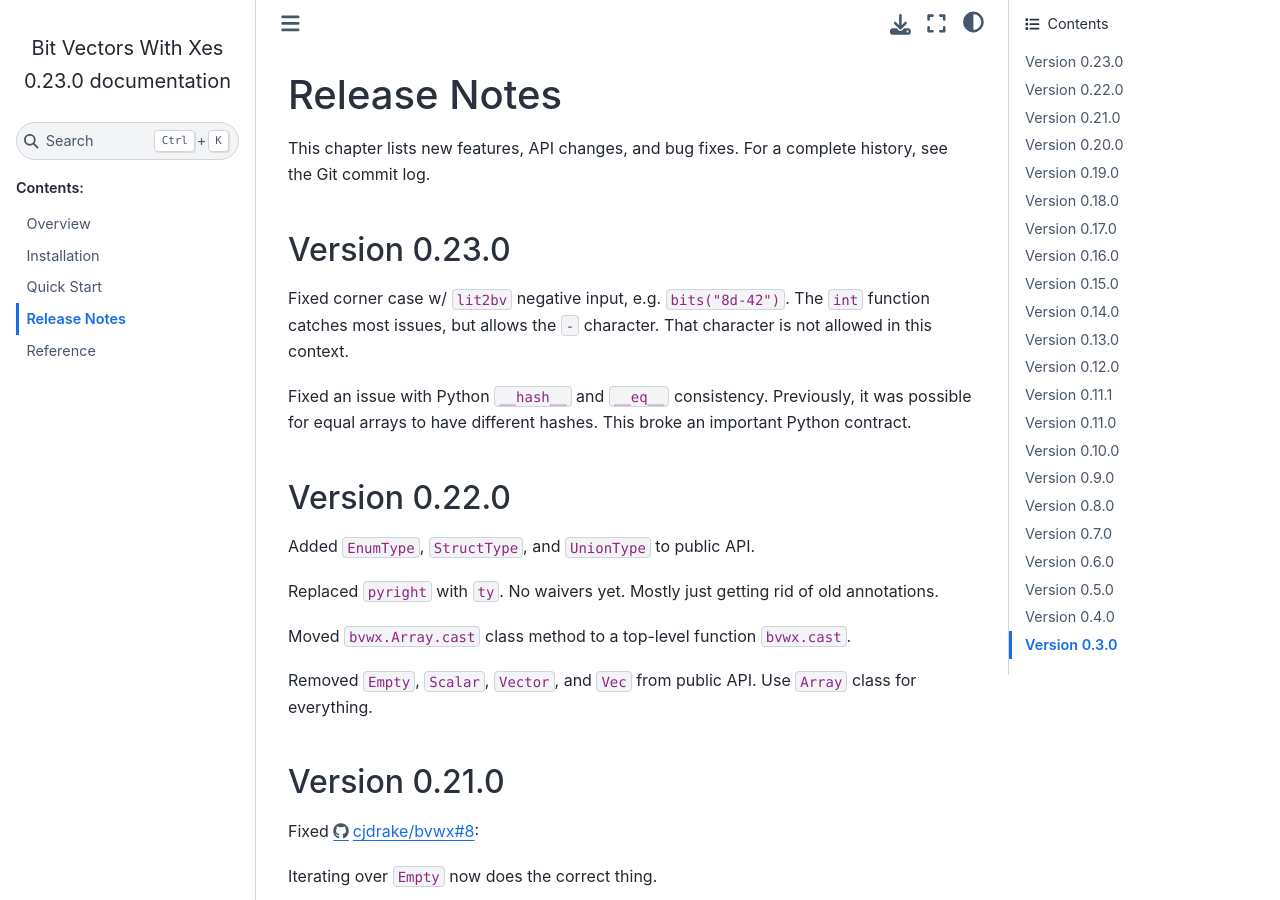
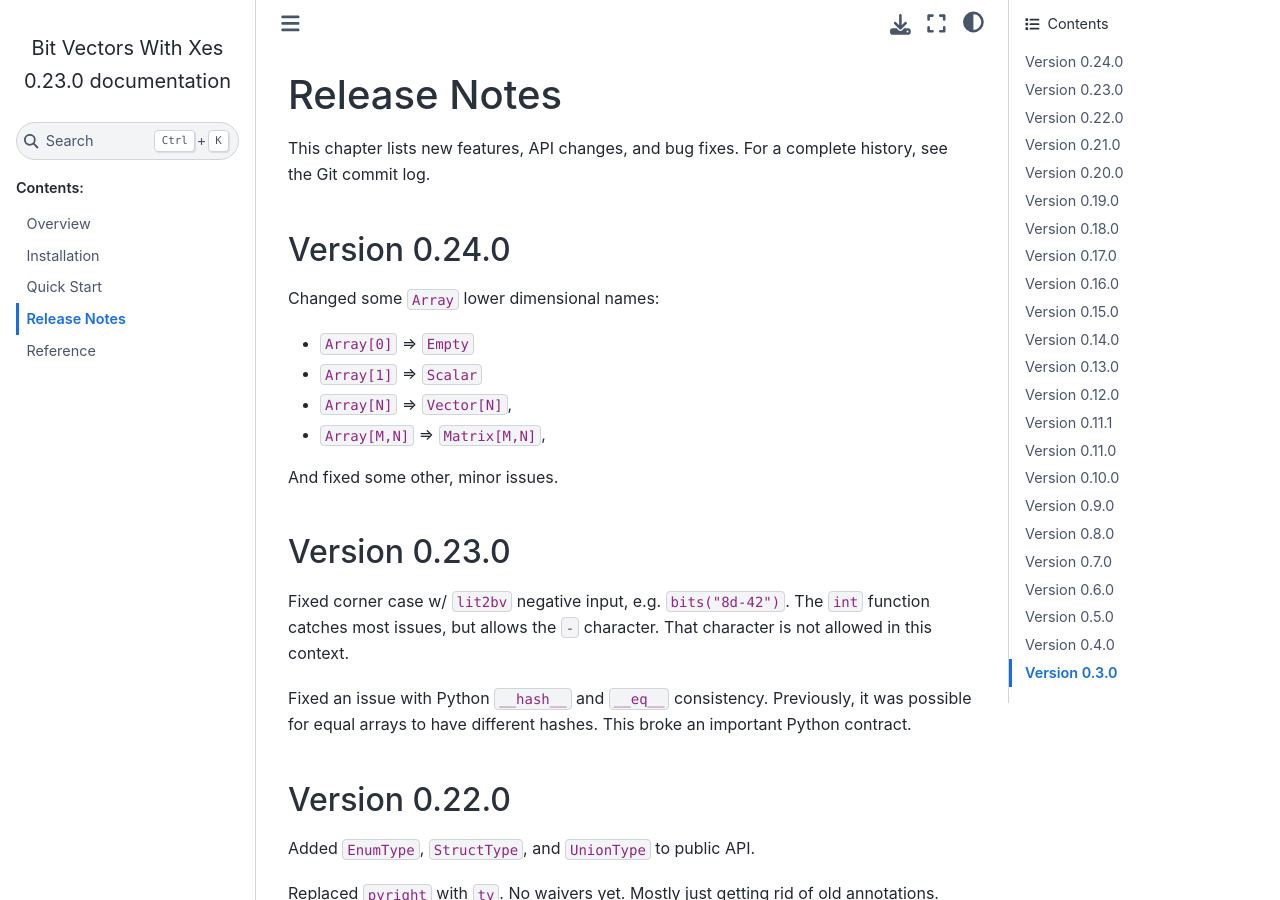
Before and after one commit to cjdrake/bvwx, a Sphinx documentation site: the page built from doc/source/release_notes.rst, in a window 1280 px wide and 900 px high. Built offline with Sphinx 7.4.7 and the Sphinx Book theme 1.1.4, drawn with Linux system fonts in a browser that asks for light colours.

Commit message:
Add 0.24 release notes

```diff
--- a/doc/source/release_notes.rst
+++ b/doc/source/release_notes.rst
@@ -6,6 +6,19 @@
 
 This chapter lists new features, API changes, and bug fixes.
 For a complete history, see the Git commit log.
+
+
+Version 0.24.0
+==============
+
+Changed some ``Array`` lower dimensional names:
+
+* ``Array[0]`` ⇒ ``Empty``
+* ``Array[1]`` ⇒ ``Scalar``
+* ``Array[N]`` ⇒ ``Vector[N]``,
+* ``Array[M,N]`` ⇒ ``Matrix[M,N]``,
+
+And fixed some other, minor issues.
 
 
 Version 0.23.0
```
